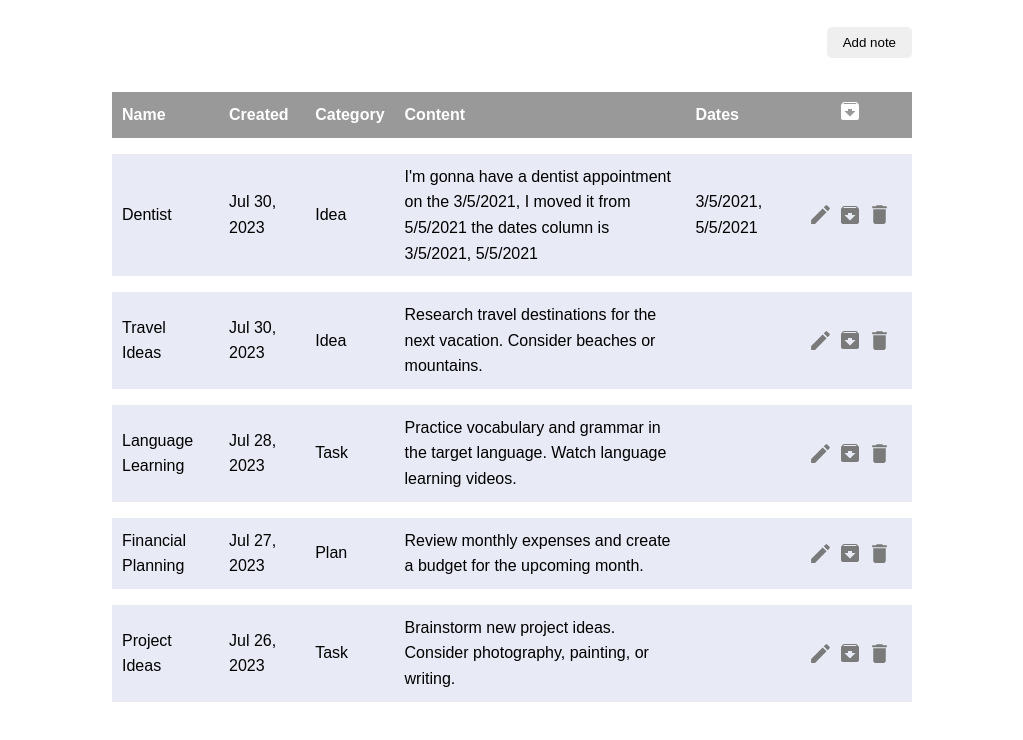
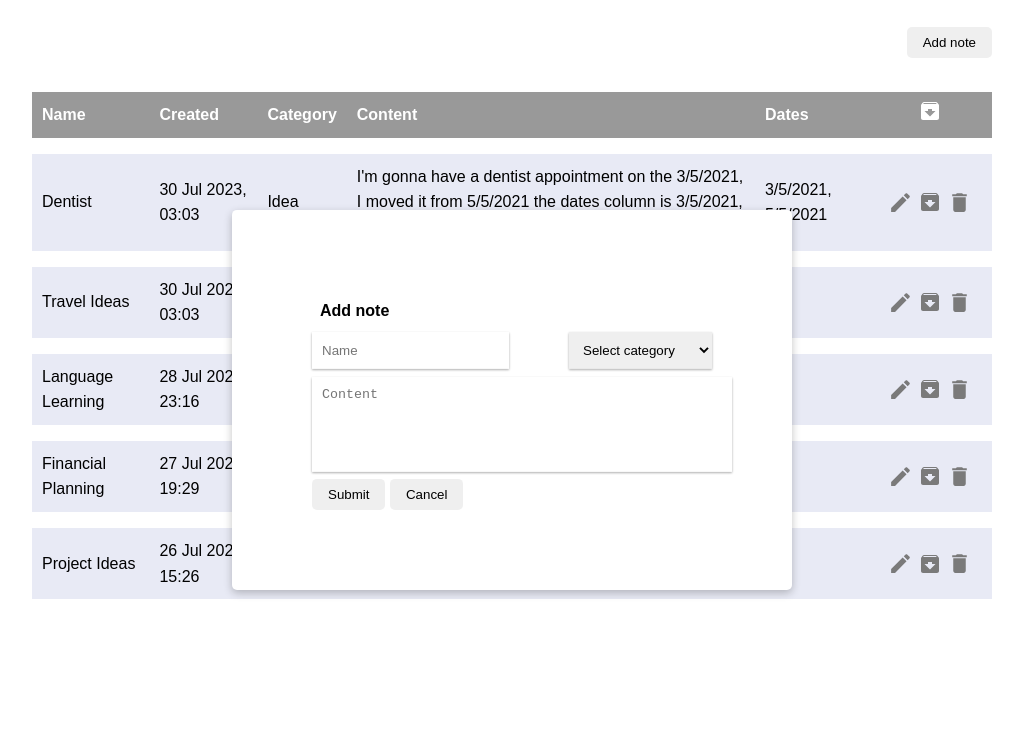
Before and after one commit to halmber/notes-app-vanilla-JS, a plain HTML site: page public/index.html in a window 1280 px wide. Both pictures are taken after a click on the button "Add note". Shown: the whole page, without its empty margins (128-1151 px from the left). Drawn offline with Linux system fonts and the light colour scheme.

Commit message:
implemented adding notes and ability to unarchive notes

```diff
--- a/public/index.html
+++ b/public/index.html
@@ -28,6 +28,23 @@
                 <tbody id="notes-body"></tbody>
             </table>
             <table id="summary"></table>
+            <form id="modal">
+                <h4 style="margin: 0.5rem">Add note</h4>
+                <div>
+                    <input type="text" name="name" placeholder="Name" />
+                    <select name="category">
+                        <option value="">Select category</option>
+                        <option value="Task">Task</option>
+                        <option value="Idea">Idea</option>
+                        <option value="Random Thought">Random Thought</option>
+                        <option value="Plan">Plan</option>
+                    </select>
+                </div>
+
+                <textarea type="text" name="content" placeholder="Content" rows="5"></textarea>
+                <button type="submit">Submit</button>
+                <button type="button" id="close-modal">Cancel</button>
+            </form>
         </div>
         <script src="../src/index.js" type="module"></script>
     </body>
--- a/src/index.css
+++ b/src/index.css
@@ -10,14 +10,14 @@ body {
     align-items: center;
 }
 
-#add-note {
+button {
     cursor: pointer;
     border: none;
     border-radius: 5px;
     padding: 0.5rem 1rem;
     transition: background-color 0.3s, color 0.3s;
 }
-#add-note:hover {
+button:hover {
     background-color: #999999;
     color: white;
 }
@@ -27,7 +27,7 @@ body {
 }
 
 .container {
-    max-width: 50rem;
+    max-width: 60rem;
     width: 100%;
     margin: 0 auto;
 }
@@ -85,3 +85,41 @@ th {
 .action-cell img:hover {
     filter: invert(85%) sepia(100%) saturate(2%) hue-rotate(67deg) brightness(104%) contrast(101%);
 }
+
+#modal {
+    min-width: 400px;
+    position: absolute;
+    top: 50%;
+    left: 50%;
+    transform: translate(-50%, -50%);
+    background-color: white;
+    padding: 5rem;
+    font-size: 1rem;
+    border-radius: 5px;
+    box-shadow: rgba(0, 0, 0, 0.24) 0px 3px 8px;
+    opacity: 0;
+    transition: opacity 0.3s ease;
+}
+
+#modal.active {
+    opacity: 1;
+}
+
+#modal textarea,
+#modal input,
+#modal select {
+    border: none;
+    box-shadow: rgba(0, 0, 0, 0.12) 0px 1px 3px, rgba(0, 0, 0, 0.24) 0px 1px 2px;
+    padding: 10px;
+}
+
+#modal textarea {
+    width: 100%;
+    resize: none;
+    margin-top: 0.5rem;
+}
+
+#modal div {
+    display: flex;
+    justify-content: space-between;
+}
--- a/src/index.js
+++ b/src/index.js
@@ -1,5 +1,5 @@
 import renderNoteRows from "./render/renderNoteRows.js";
-import { prepareRender } from "./tools.js";
+import { addNote, closeModal, openModal, prepareRender } from "./tools.js";
 
 export const STATUS = { ACTIVE: "ACTIVE", ARCHIVED: "ARCHIVED" };
 
@@ -17,6 +17,17 @@ showArchivedBtn.addEventListener("click", () => {
 });
 
 const addNoteBtn = document.querySelector("#add-note");
+const noteForm = document.querySelector("#modal");
+const canselAddNoteBtn = document.querySelector("#close-modal");
+
 addNoteBtn.addEventListener("click", () => {
-    console.log("add note");
+    openModal(noteForm);
 });
+
+canselAddNoteBtn.addEventListener("click", () => {
+    closeModal(noteForm);
+});
+
+noteForm.addEventListener("submit", (e) => {
+    addNote(e, noteForm);
+});
--- a/src/tools.js
+++ b/src/tools.js
@@ -3,10 +3,12 @@ import { notes } from "./notesData.js";
 import renderNoteRows from "./render/renderNoteRows.js";
 
 export const getLocalStringDate = (date) => {
-    return new Date(date).toLocaleString("en-us", {
+    return new Date(date).toLocaleString("en-GB", {
         month: "short",
         day: "numeric",
         year: "numeric",
+        hour: "numeric",
+        minute: "numeric",
     });
 };
 
@@ -35,7 +37,13 @@ const createActionButtons = (id) => {
     const archiveImg = document.createElement("img");
     archiveImg.src = "../src/assets/archive.svg";
     archiveImg.width = 18;
-    archiveImg.addEventListener("click", () => archiveNote(id));
+    if (currentStatus === STATUS.ACTIVE) {
+        archiveImg.title = "Archive note";
+        archiveImg.addEventListener("click", () => archiveNote(id));
+    } else if (currentStatus === STATUS.ARCHIVED) {
+        archiveImg.title = "Unarchive note";
+        archiveImg.addEventListener("click", () => unArchiveNote(id));
+    }
 
     const deleteImg = document.createElement("img");
     deleteImg.src = "../src/assets/delete.svg";
@@ -70,3 +78,41 @@ const archiveNote = (id) => {
         renderNoteRows(currentStatus);
     }
 };
+
+const unArchiveNote = (id) => {
+    if (confirm("Are you sure you want to unarchive this note?")) {
+        const note = notes.find((note) => note.created === id);
+        note.status = STATUS.ACTIVE;
+        renderNoteRows(currentStatus);
+    }
+};
+
+export const openModal = (noteForm) => {
+    noteForm.classList.add("active");
+};
+
+export const closeModal = (noteForm) => {
+    noteForm.classList.remove("active");
+    setTimeout(() => {
+        noteForm.reset();
+    }, 400);
+};
+
+export const addNote = (e, noteForm) => {
+    e.preventDefault();
+
+    const name = e.target.elements.name.value;
+    const category = e.target.elements.category.value;
+    const content = e.target.elements.content.value;
+
+    if (name && category && content) {
+        const created = new Date().getTime();
+        const status = STATUS.ACTIVE;
+        const dates = [];
+
+        notes.unshift({ name, created, category, content, dates, status });
+
+        renderNoteRows(currentStatus);
+        closeModal(noteForm);
+    }
+};
```
